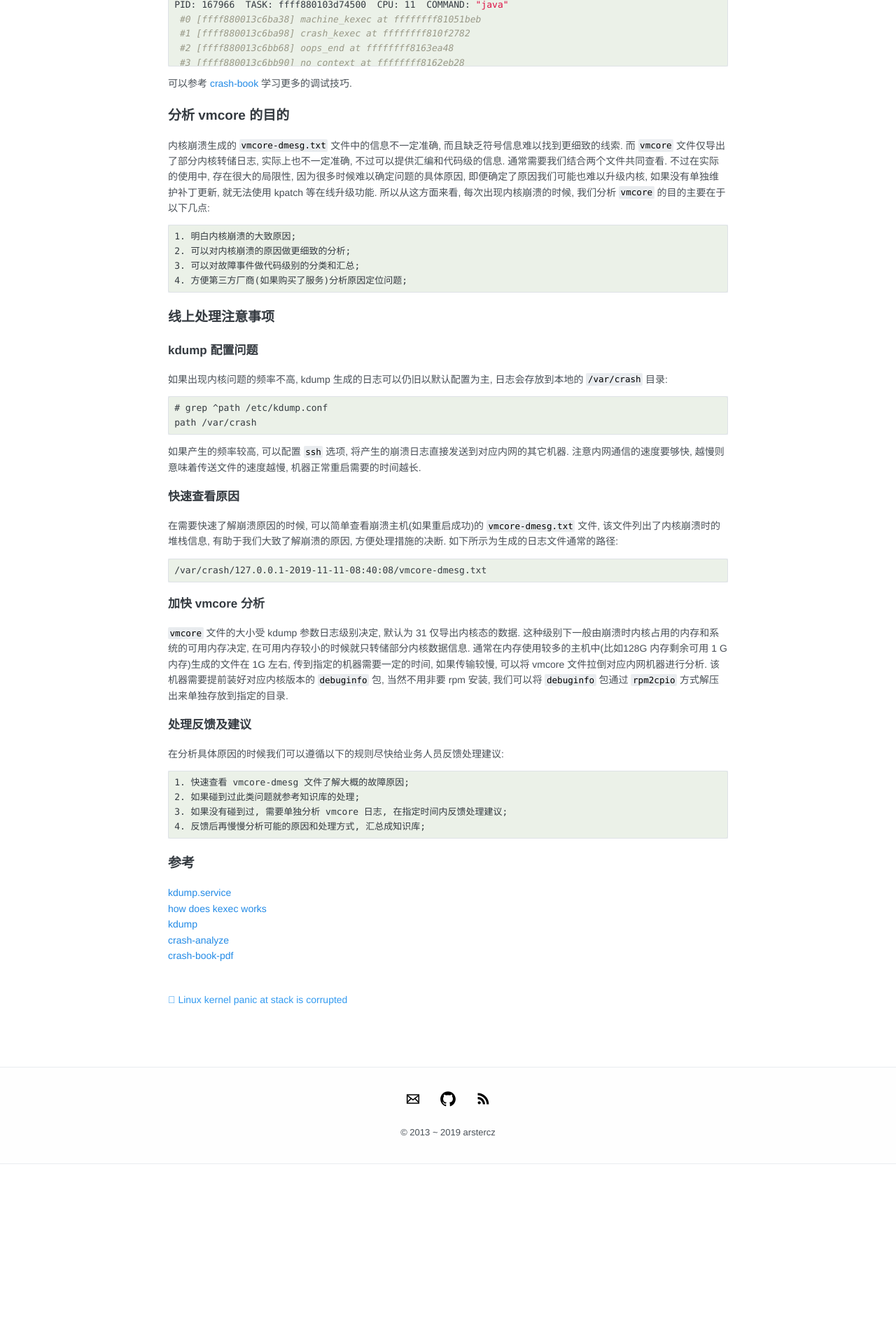
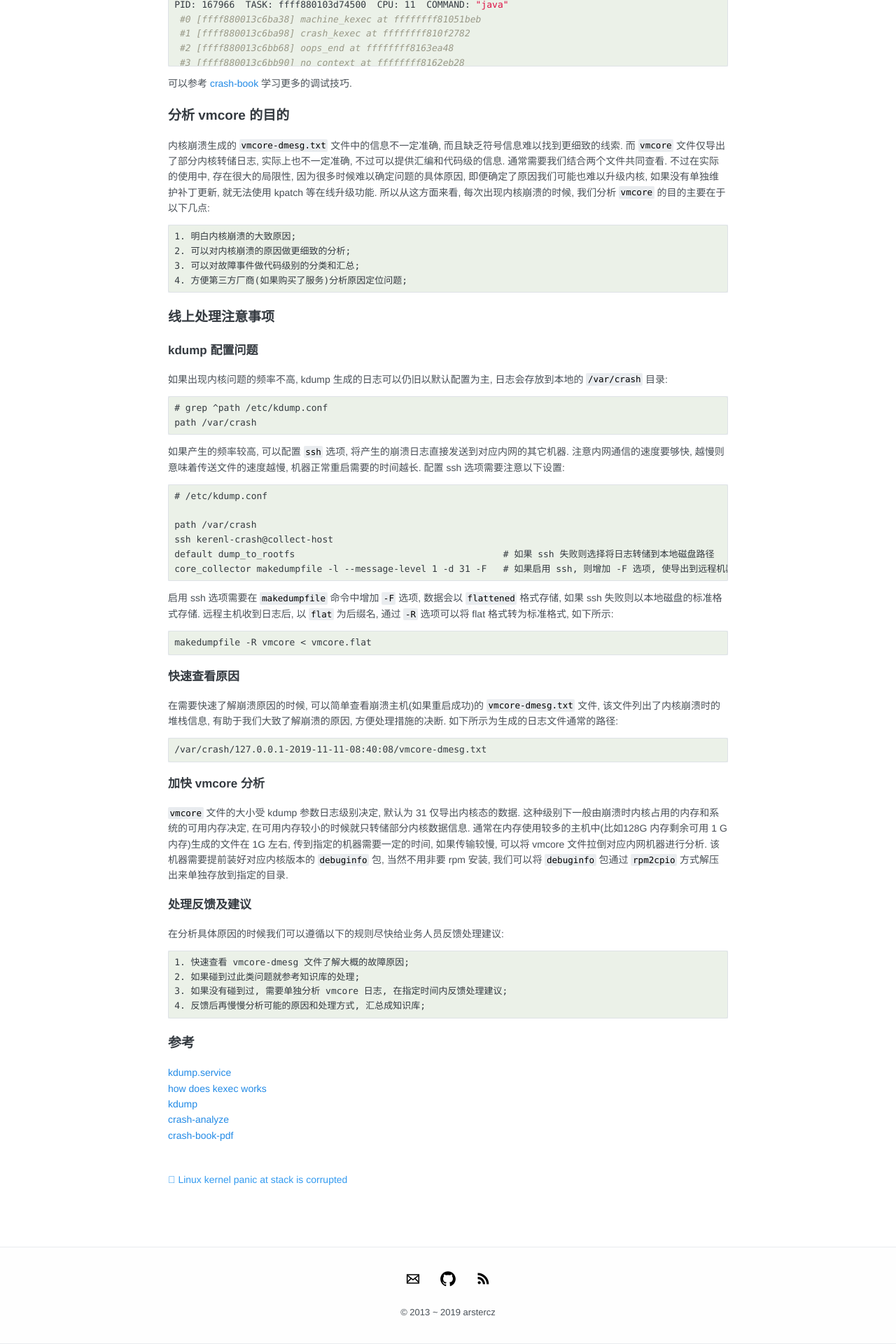
Before and after one commit to arstercz/arstercz.github.io, a Jekyll site: the page built from _posts/2019-11-12-brief-intro-to-linux-kernel-crash-analyze.md, in a window 1280 px wide. Shown: the part 2297-4217 px from the top of the page at 70% size. Built offline with Jekyll 4.4.1, drawn with Linux system fonts in a browser that asks for light colours; comment, search, counter and statistics services are not loaded; before the commit the page ends 3960 px from its top, so only the background shows below that.

Commit message:
add ssh note

````diff
--- a/_posts/2019-11-12-brief-intro-to-linux-kernel-crash-analyze.md
+++ b/_posts/2019-11-12-brief-intro-to-linux-kernel-crash-analyze.md
@@ -145,7 +145,19 @@
 path /var/crash
 ```
 
-如果产生的频率较高, 可以配置 `ssh` 选项, 将产生的崩溃日志直接发送到对应内网的其它机器. 注意内网通信的速度要够快, 越慢则意味着传送文件的速度越慢, 机器正常重启需要的时间越长.
+如果产生的频率较高, 可以配置 `ssh` 选项, 将产生的崩溃日志直接发送到对应内网的其它机器. 注意内网通信的速度要够快, 越慢则意味着传送文件的速度越慢, 机器正常重启需要的时间越长. 配置 ssh 选项需要注意以下设置:
+```
+# /etc/kdump.conf
+
+path /var/crash
+ssh kerenl-crash@collect-host
+default dump_to_rootfs                                      # 如果 ssh 失败则选择将日志转储到本地磁盘路径
+core_collector makedumpfile -l --message-level 1 -d 31 -F   # 如果启用 ssh, 则增加 -F 选项, 使导出到远程机器的数据日志为 flattened 格式.
+```
+启用 ssh 选项需要在 `makedumpfile` 命令中增加 `-F` 选项, 数据会以 `flattened` 格式存储, 如果 ssh 失败则以本地磁盘的标准格式存储. 远程主机收到日志后, 以 `flat` 为后缀名, 通过 `-R` 选项可以将 flat 格式转为标准格式, 如下所示:
+```
+makedumpfile -R vmcore < vmcore.flat
+```
 
 ### 快速查看原因
 
````
